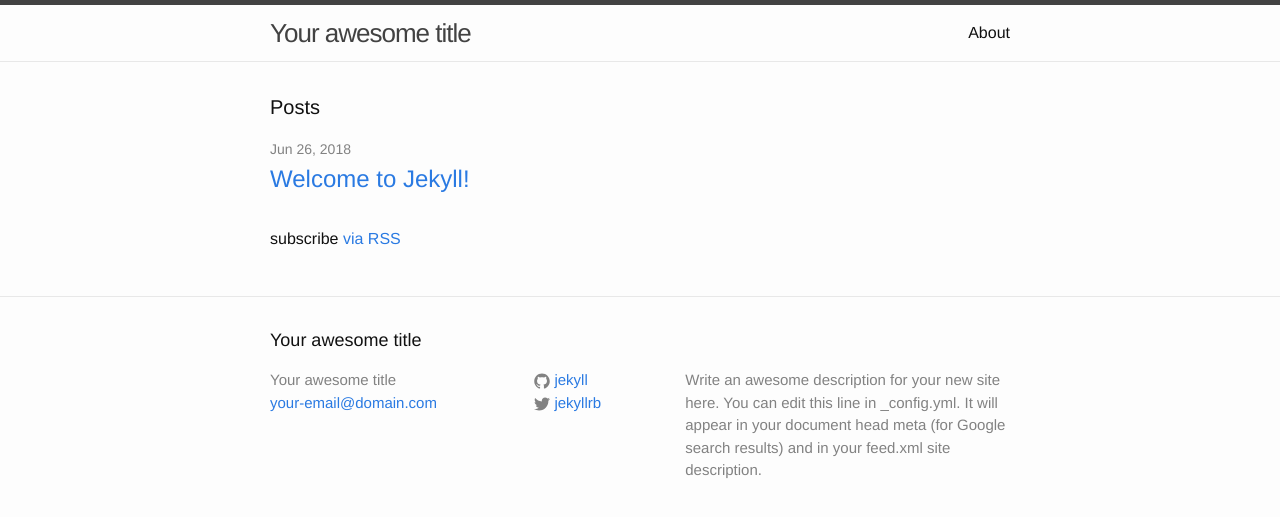
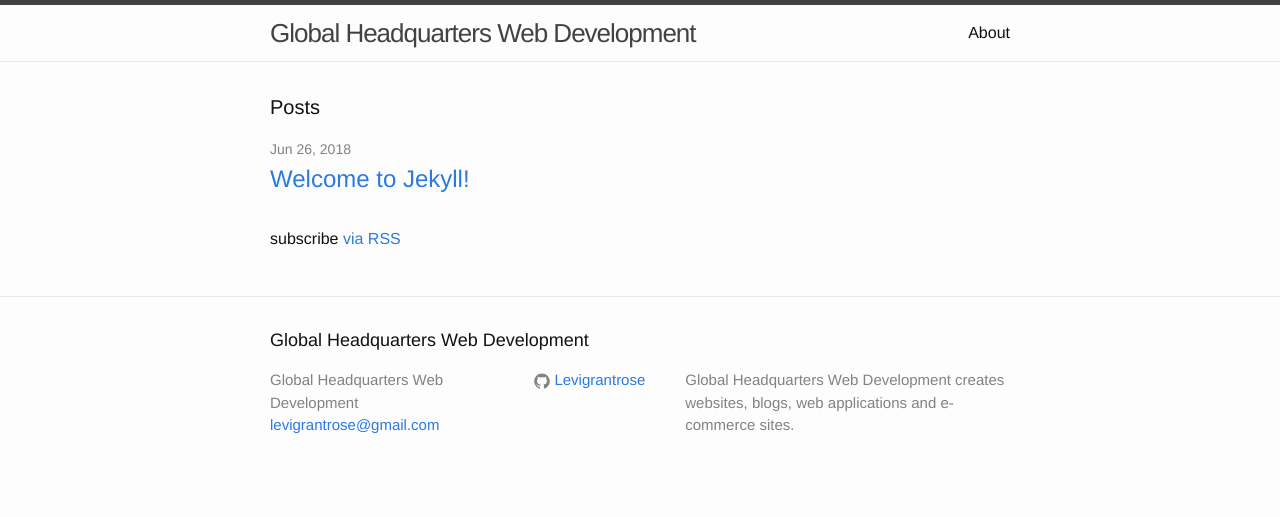
Before and after one commit to LeviGrantRose/LeviGrantRose.github.io, a Jekyll site: the page built from index.html, in a window 1280 px wide. Shown: the top 517 px of the page. Built offline with Jekyll 4.4.1, drawn with Linux system fonts in a browser that asks for light colours.

Commit message:
Update _config.yml

```diff
--- a/_config.yml
+++ b/_config.yml
@@ -6,16 +6,13 @@
 # 'jekyll serve'. If you change this file, please restart the server process.
 
 # Site settings
-title: Your awesome title
-email: your-email@domain.com
+title: Global Headquarters Web Development
+email: levigrantrose@gmail.com
 description: > # this means to ignore newlines until "baseurl:"
-  Write an awesome description for your new site here. You can edit this
-  line in _config.yml. It will appear in your document head meta (for
-  Google search results) and in your feed.xml site description.
+  Global Headquarters Web Development creates websites, blogs, web applications and e-commerce sites.
 baseurl: "" # the subpath of your site, e.g. /blog
-url: "http://yourdomain.com" # the base hostname & protocol for your site
-twitter_username: jekyllrb
-github_username:  jekyll
+url: "ghqwebdevelopment" # the base hostname & protocol for your site
+github_username:  Levigrantrose
 
 # Build settings
 markdown: kramdown
```
